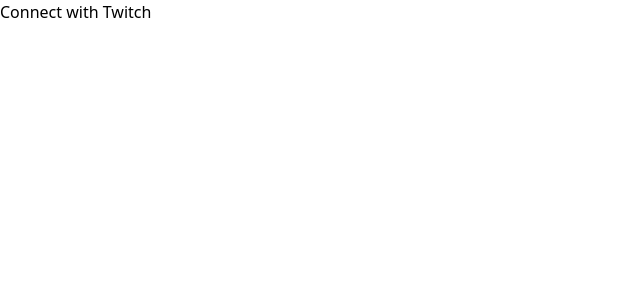
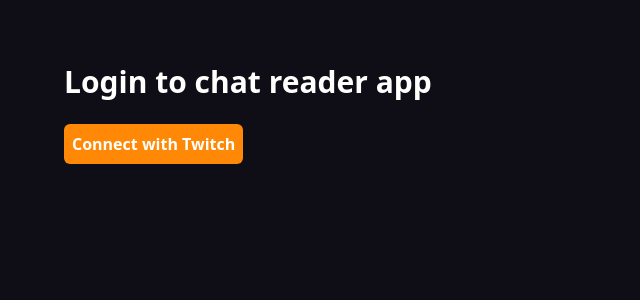
Before and after one commit to Matl3us/ChatReader, a React (Vite) app in the folder ChatReader.Client/: page / in a window 1280 px wide. Shown: the top 300 px of the page, without its empty margins (0-640 px from the left). Built offline with nearby package versions, Linux system fonts and the light colour scheme; no server answers.

Commit message:
Add client channel management

```diff
--- a/ChatReader.Client/src/components/chat.tsx
+++ b/ChatReader.Client/src/components/chat.tsx
@@ -1,5 +1,67 @@
+import { useState } from "react";
+import { Input } from "./ui/input";
+import { Tabs, TabsContent, TabsList, TabsTrigger } from "./ui/tabs";
+
 const Chat = () => {
-  return <p>Chat reader</p>;
+  const [channelName, setChannelName] = useState("");
+  const [joinedChannels, setJoinedChannels] = useState<Array<string>>([]);
+
+  const addChannel = (channelName: string) => {
+    setChannelName("");
+    if (!joinedChannels.includes(channelName)) {
+      setJoinedChannels(joinedChannels.concat(channelName));
+    }
+  };
+
+  const removeChannel = (channelName: string) => {
+    setJoinedChannels(
+      joinedChannels.filter((channel) => channel != channelName)
+    );
+  };
+
+  return (
+    <div className="p-4">
+      <h1 className="text-3xl font-semibold text-text mb-2">Chat reader</h1>
+      <div className="w-64 flex gap-2">
+        <Input
+          placeholder="Channel name"
+          value={channelName}
+          onChange={(e) => setChannelName(e.target.value)}
+        />
+        <button
+          className="bg-button rounded-md p-2 text-text"
+          onClick={() => {
+            addChannel(channelName);
+          }}
+        >
+          Add
+        </button>
+      </div>
+      <div className="mt-4">
+        {joinedChannels.length > 0 ? (
+          <Tabs defaultValue={joinedChannels[0]}>
+            <TabsList>
+              {joinedChannels.map((channel) => (
+                <div key={channel} className="text-text">
+                  <TabsTrigger value={channel}>{channel}</TabsTrigger>
+                  <button className="font-bold" onClick={() => removeChannel(channel)}>X</button>
+                </div>
+              ))}
+            </TabsList>
+            {joinedChannels.map((channel) => (
+              <TabsContent key={channel} value={channel}>
+                Joined channel {channel}
+              </TabsContent>
+            ))}
+          </Tabs>
+        ) : (
+          <div>
+            <p className="text-text">Join a Twitch chat</p>
+          </div>
+        )}
+      </div>
+    </div>
+  );
 };
 
 export default Chat;
--- a/ChatReader.Client/src/components/login.tsx
+++ b/ChatReader.Client/src/components/login.tsx
@@ -3,12 +3,15 @@ const Login = () => {
   const redirect_uri = "http://localhost:5240/api/auth/";
 
   return (
-    <div>
-      <a
-        href={`https://id.twitch.tv/oauth2/authorize?client_id=${client_id}&redirect_uri=${redirect_uri}&response_type=code&scope=`}
-      >
-        Connect with Twitch
-      </a>
+    <div className="p-16">
+      <h1 className="text-3xl font-semibold text-text mb-6">Login to chat reader app</h1>
+      <button className="bg-button rounded-md p-2">
+        <a
+          href={`https://id.twitch.tv/oauth2/authorize?client_id=${client_id}&redirect_uri=${redirect_uri}&response_type=code&scope=`}
+        >
+          <span className="font-semibold text-text"> Connect with Twitch</span>
+        </a>
+      </button>
     </div>
   );
 };
--- /dev/null
+++ b/ChatReader.Client/src/components/ui/input.tsx
@@ -0,0 +1,25 @@
+import * as React from "react"
+
+import { cn } from "@/lib/utils"
+
+export interface InputProps
+  extends React.InputHTMLAttributes<HTMLInputElement> {}
+
+const Input = React.forwardRef<HTMLInputElement, InputProps>(
+  ({ className, type, ...props }, ref) => {
+    return (
+      <input
+        type={type}
+        className={cn(
+          "flex h-10 w-full rounded-md border border-button px-3 py-2 text-base font-semibold ring-offset-button file:border-0 file:bg-transparent file:text-sm file:font-medium placeholder:text-black focus-visible:outline-none focus-visible:ring-1 focus-visible:ring-button focus-visible:ring-offset-1 disabled:cursor-not-allowed disabled:opacity-50",
+          className
+        )}
+        ref={ref}
+        {...props}
+      />
+    )
+  }
+)
+Input.displayName = "Input"
+
+export { Input }
--- /dev/null
+++ b/ChatReader.Client/src/components/ui/tabs.tsx
@@ -0,0 +1,53 @@
+import * as React from "react"
+import * as TabsPrimitive from "@radix-ui/react-tabs"
+
+import { cn } from "@/lib/utils"
+
+const Tabs = TabsPrimitive.Root
+
+const TabsList = React.forwardRef<
+  React.ElementRef<typeof TabsPrimitive.List>,
+  React.ComponentPropsWithoutRef<typeof TabsPrimitive.List>
+>(({ className, ...props }, ref) => (
+  <TabsPrimitive.List
+    ref={ref}
+    className={cn(
+      "inline-flex gap-2 h-10 items-center justify-center rounded-md bg-slate-100 p-1",
+      className
+    )}
+    {...props}
+  />
+))
+TabsList.displayName = TabsPrimitive.List.displayName
+
+const TabsTrigger = React.forwardRef<
+  React.ElementRef<typeof TabsPrimitive.Trigger>,
+  React.ComponentPropsWithoutRef<typeof TabsPrimitive.Trigger>
+>(({ className, ...props }, ref) => (
+  <TabsPrimitive.Trigger
+    ref={ref}
+    className={cn(
+      "inline-flex items-center justify-center whitespace-nowrap rounded-sm px-3 py-1.5 text-text text-lg font-medium ring-offset-white transition-all focus-visible:outline-none focus-visible:ring-2 focus-visible:ring-slate-950 focus-visible:ring-offset-2 disabled:pointer-events-none disabled:opacity-50 data-[state=active]:bg-white data-[state=active]:text-slate-950 data-[state=active]:shadow-sm",
+      className
+    )}
+    {...props}
+  />
+))
+TabsTrigger.displayName = TabsPrimitive.Trigger.displayName
+
+const TabsContent = React.forwardRef<
+  React.ElementRef<typeof TabsPrimitive.Content>,
+  React.ComponentPropsWithoutRef<typeof TabsPrimitive.Content>
+>(({ className, ...props }, ref) => (
+  <TabsPrimitive.Content
+    ref={ref}
+    className={cn(
+      "mt-2 text-text",
+      className
+    )}
+    {...props}
+  />
+))
+TabsContent.displayName = TabsPrimitive.Content.displayName
+
+export { Tabs, TabsList, TabsTrigger, TabsContent }
--- a/ChatReader.Client/src/index.css
+++ b/ChatReader.Client/src/index.css
@@ -1,3 +1,7 @@
 @tailwind base;
 @tailwind components;
 @tailwind utilities;
+
+body {
+    background-color: #0f0e17;
+}
--- /dev/null
+++ b/ChatReader.Client/src/lib/utils.ts
@@ -0,0 +1,6 @@
+import { type ClassValue, clsx } from "clsx"
+import { twMerge } from "tailwind-merge"
+
+export function cn(...inputs: ClassValue[]) {
+  return twMerge(clsx(inputs))
+}
--- a/ChatReader.Client/tailwind.config.js
+++ b/ChatReader.Client/tailwind.config.js
@@ -1,11 +1,25 @@
 /** @type {import('tailwindcss').Config} */
 export default {
-    content: [
-        "./index.html",
-        "./src/**/*.{js,ts,jsx,tsx}",
-    ],
-    theme: {
-        extend: {},
+  darkMode: ["class"],
+  content: [
+    "./pages/**/*.{ts,tsx}",
+    "./components/**/*.{ts,tsx}",
+    "./app/**/*.{ts,tsx}",
+    "./src/**/*.{ts,tsx}",
+  ],
+  prefix: "",
+  theme: {
+    colors: {
+      background: "#0f0e17",
+      text: "#fffffe",
+      button: "#ff8906",
     },
-    plugins: [],
-}
+    container: {
+      center: true,
+      padding: "2rem",
+      screens: {
+        "2xl": "1400px",
+      },
+    },
+  },
+};
--- a/ChatReader.Client/vite.config.ts
+++ b/ChatReader.Client/vite.config.ts
@@ -1,9 +1,15 @@
+import path from "path"
 import { defineConfig } from 'vite'
 import react from '@vitejs/plugin-react'
 
 // https://vitejs.dev/config/
 export default defineConfig({
   plugins: [react()],
+  resolve: {
+    alias: {
+      "@": path.resolve(__dirname, "./src"),
+    },
+  },
   build: {
     outDir: '../ChatReader/wwwroot'
   }
```
Also changed, not shown: ChatReader.Client/package.json (+7 -0 lines), ChatReader.Client/tsconfig.json (+8 -0 lines), ChatReader.Client/components.json (added), 1 other file (tests, documents, lock files or other folders).
